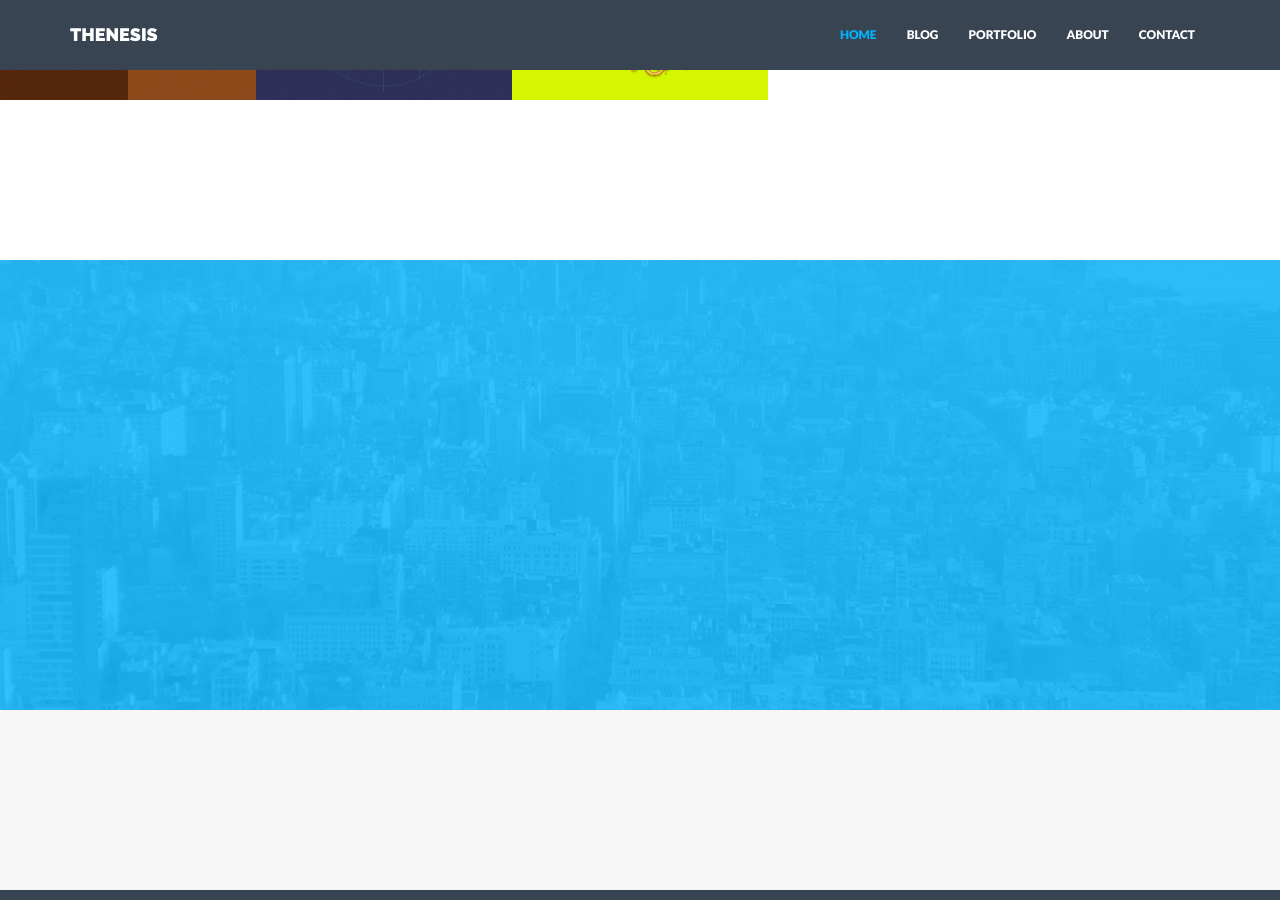
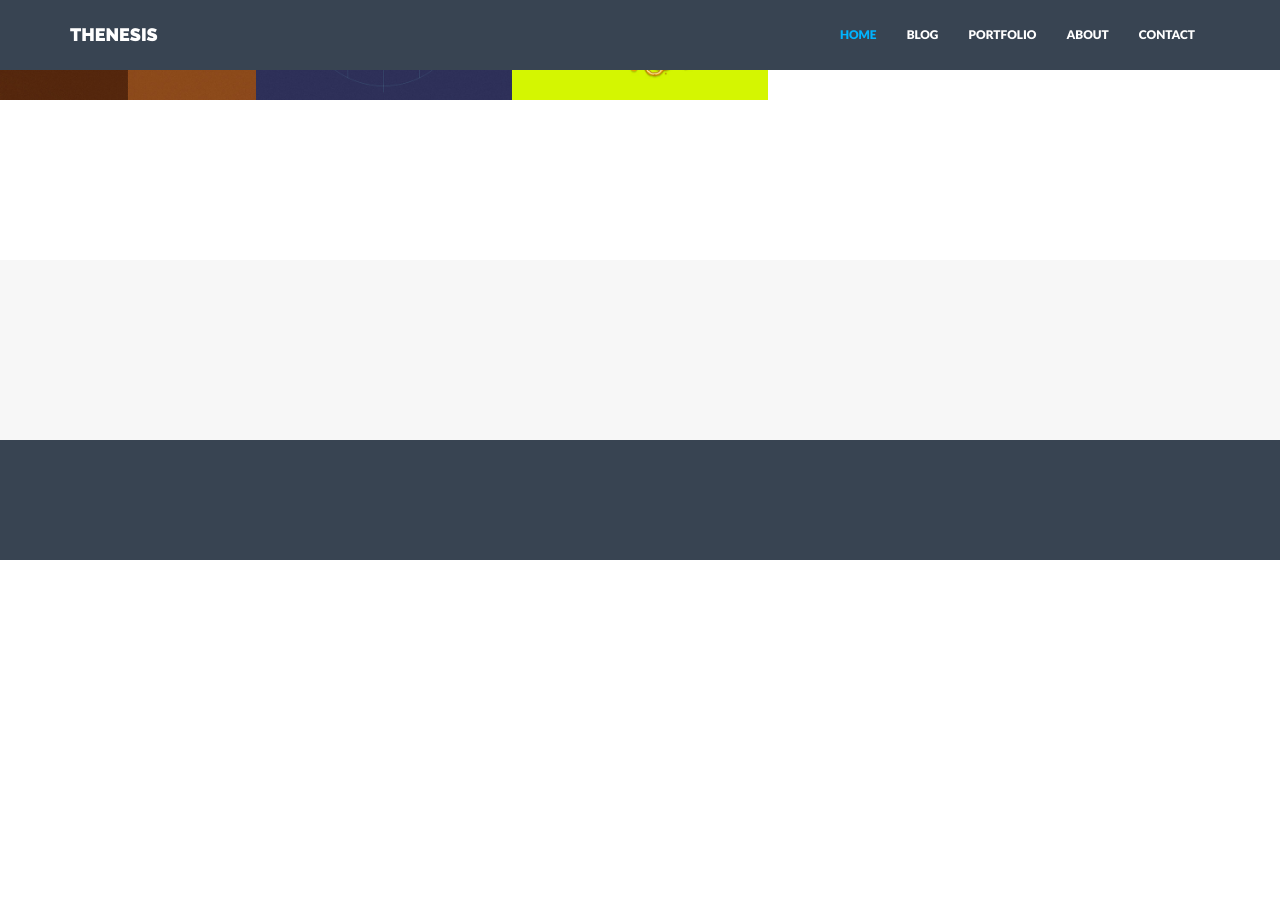
Before and after one commit to thenesis-org/thenesis-org.github.io, a Jekyll site: the page built from index.html, in a window 1280 px wide and 900 px high, scrolled down 678 px. Built offline with Jekyll 4.4.1, drawn with Linux system fonts in a browser that asks for light colours; nearby versions of some CDN libraries; after the commit the page ends 1238 px from its top, so only the background shows below that.

Commit message:
Remove testimonial background

```diff
--- a/_includes/testimonial.html
+++ b/_includes/testimonial.html
@@ -1,15 +1,15 @@
+<!--
 <div id="twrap">
     <div id="twrapback"></div>
     <div class="container centered">
         <div class="row">
-            <!--
             <div class="col-lg-8 col-lg-offset-2">
             <i class="fa fa-comment-o"></i>
             <p>{{ site.testimonial.message }}</p>
             <h4><br/>{{ site.testimonial.author }}</h4>
             <p>{{ site.testimonial.position }}</p>
             </div>
-            -->
-        </div><! --/row -->
-    </div><! --/container -->
-</div><! --/twrap -->
+        </div>
+    </div>
+</div>
+-->
```
